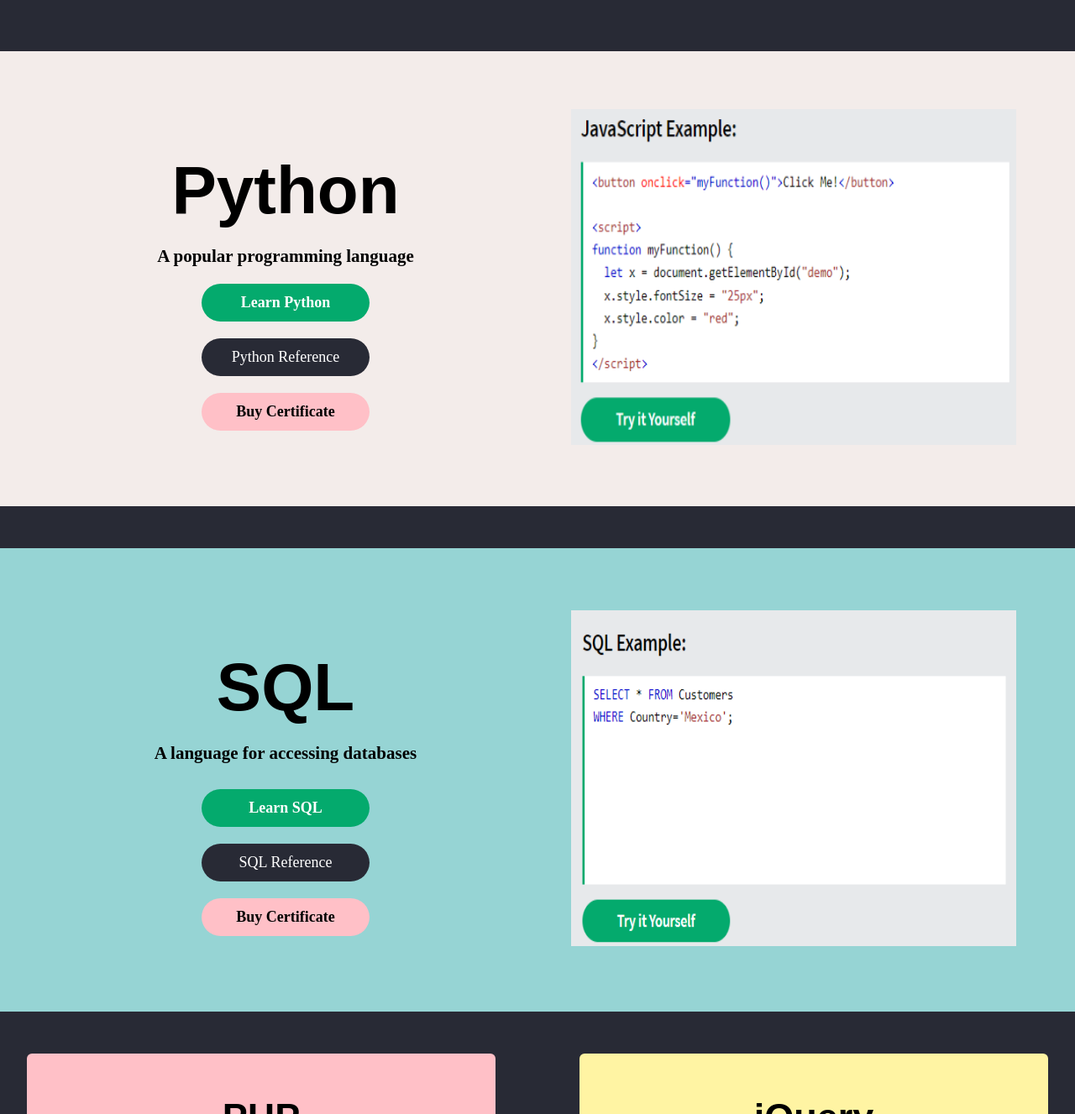
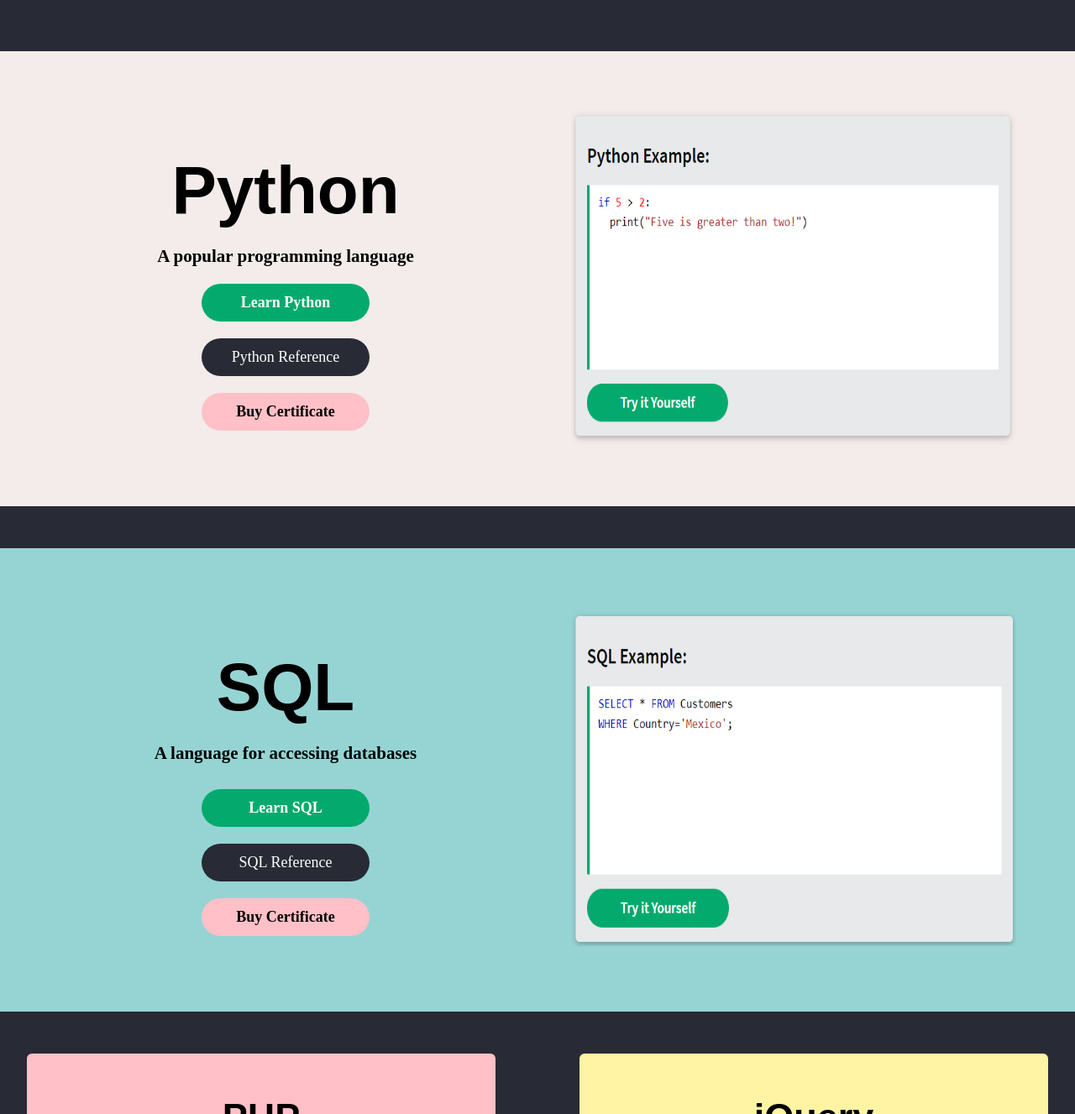
Before and after one commit to Ayodejisamuel/W3school, a plain HTML site: page index.html in a window 1280 px wide. Shown: the part 2240-3567 px from the top of the page at 84% size. Drawn offline with Linux system fonts and the light colour scheme; a script that the page names is missing.

Commit message:
Update index.html

```diff
--- a/index.html
+++ b/index.html
@@ -184,7 +184,7 @@
 
     </div>
     <div class="second-div"  style="">
-      <img src="Images/javascritcode.png" alt="An image" style="height:400px; width:600px;  padding-right:70px ;" class="image" >
+      <img src="Images/pythonnew.png" alt="An image" style="height:400px; width:600px;  padding-right:70px ;" class="image" >
     </div>
   </div>
 
@@ -204,7 +204,7 @@
       </div>
     </div>
     <div class="second-div" style="padding-top: 40px 0;">
-      <img src="Images/sqlcode.png" alt="An image" style="height:400px; width:600px; padding-right: 70px;" class="image" >
+      <img src="Images/sqlnew.png" alt="An image" style="height:400px; width:600px; padding-right: 70px;" class="image" >
     </div>
   </div>
 
```
